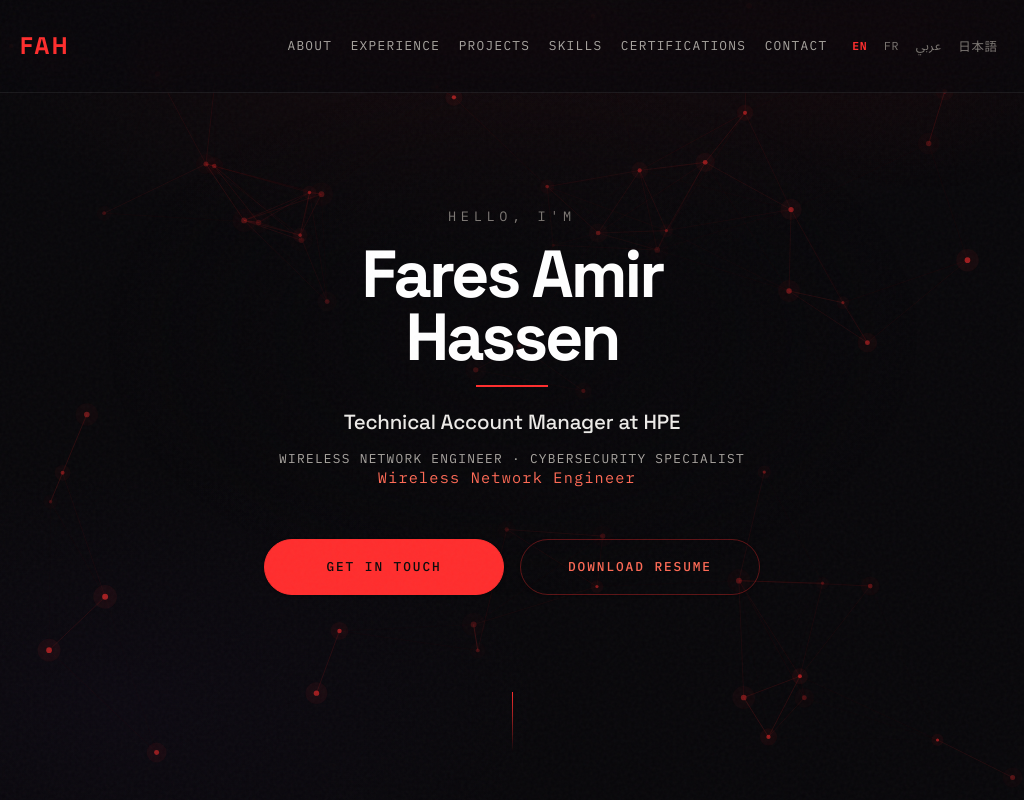
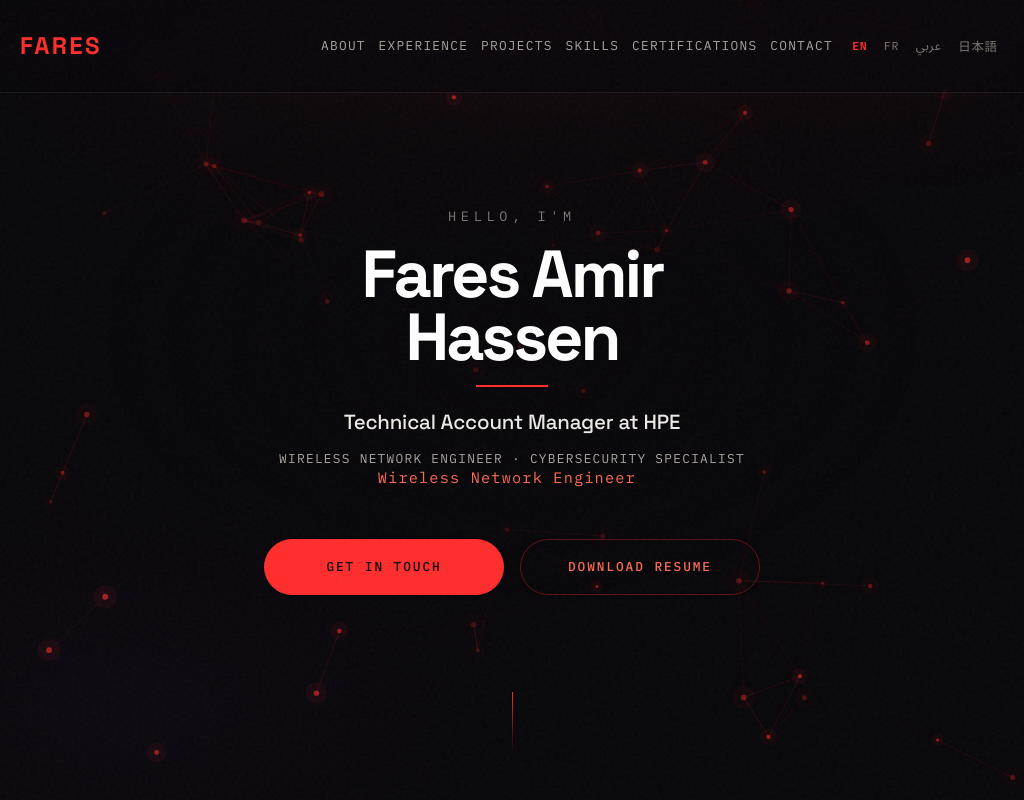
Before and after one commit to faresamir7/faresamir7.github.io, a plain HTML site: page index.html in a window 1024 px wide. Shown: the top 800 px of the page. Drawn offline with Linux system fonts and the light colour scheme.

Commit message:
brand: nav wordmark FAH -> FARES
FAH read as a syllable (and appeared nowhere else on the site - title, description,
og:image:alt, JSON-LD, footer and og.png all use the full name, favicon is already 'F').
FARES costs 32px of nav width, so the 901-1120px squeeze band gap drops 1.15rem -> 0.8rem.
Measured fr/en/ar/ja at 901,960,1024,1100,1121,1280,1440 + 390: one nav row, no right
overflow, tightest slack 21px (fr at 901px).

```diff
--- a/css/gold.css
+++ b/css/gold.css
@@ -290,7 +290,7 @@ html, body { max-width: 100%; overflow-x: hidden; }
    the bar padding in that band instead of moving the breakpoint. */
 @media (min-width: 901px) and (max-width: 1120px) {
   .nav { padding: 1.5rem 1.25rem; }
-  .nav-links { gap: 1.15rem; }
+  .nav-links { gap: 0.8rem; }
 }
 
 /* Touch targets. NOTE: any element made inline-flex here MUST also set
--- a/index.html
+++ b/index.html
@@ -99,7 +99,7 @@
 
 <!-- Navigation -->
 <nav class="nav">
-  <a href="#home" class="nav-logo">FAH</a>
+  <a href="#home" class="nav-logo">FARES</a>
   <button class="nav-toggle" aria-label="Toggle menu" aria-expanded="false" aria-controls="nav-links">
     <span></span><span></span><span></span>
   </button>
```
